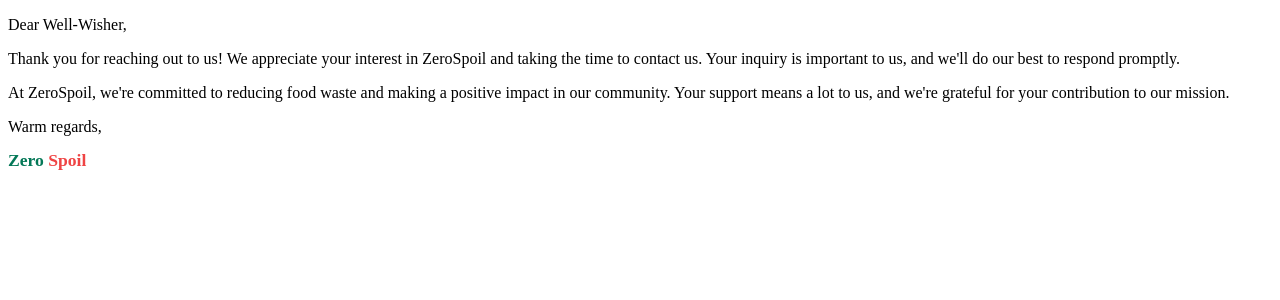
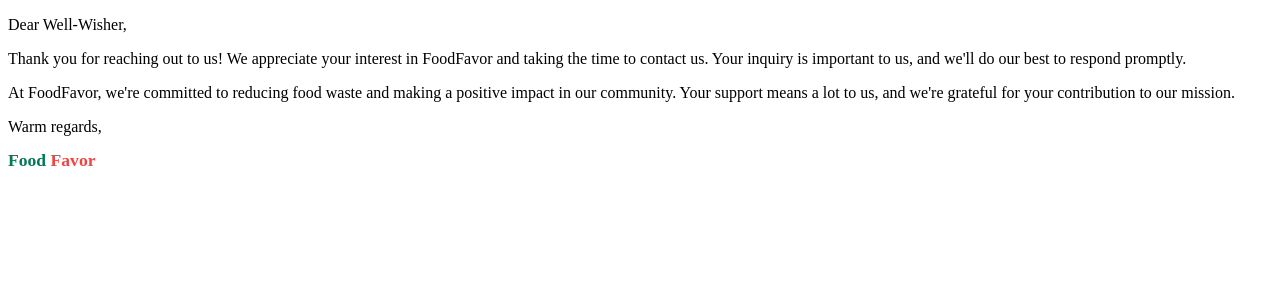
Before and after one commit to Adity20/FoodFavor, a Django app: template backend/api/templates/contact_us_email.html in a window 1280 px wide. Shown: the top 300 px of the page. Run offline with Django 5.2, Linux system fonts and the light colour scheme; the template is opened without the code that fills it, so the values that code supplies are empty; parts of the project's set-up code (start-up, migrations or seed data) failed here and were passed over.

Commit message:
some more changes

```diff
--- a/backend/api/templates/contact_us_email.html
+++ b/backend/api/templates/contact_us_email.html
@@ -3,7 +3,7 @@
 
 <head>
     <meta charset="UTF-8">
-    <title>Confirmation of Your Food Donation Form Submission - ZeroSpoil</title>
+    <title>Confirmation of Your Food Donation Form Submission - FoodFavor</title>
     <style>
         .text-3xl {
             font-size: 1.1rem;
@@ -31,17 +31,17 @@
         Dear Well-Wisher,
     </p>
     <p>
-        Thank you for reaching out to us! We appreciate your interest in ZeroSpoil and taking the time to contact us.
+        Thank you for reaching out to us! We appreciate your interest in FoodFavor and taking the time to contact us.
         Your inquiry is important to us, and we'll do our best to respond promptly.
     </p>
     <p>
-        At ZeroSpoil, we're committed to reducing food waste and making a positive impact in our community. Your support
+        At FoodFavor, we're committed to reducing food waste and making a positive impact in our community. Your support
         means a lot to us, and we're grateful for your contribution to our mission.
     </p>
     <p>Warm regards,</p>
     <div class="text-3xl font-extrabold">
-        <span class="text-green-500">Zero</span>
-        <span class="text-red-400">Spoil</span>
+        <span class="text-green-500">Food</span>
+        <span class="text-red-400">Favor</span>
     </div>
 </body>
 
--- a/backend/api/templates/donate_food_email.html
+++ b/backend/api/templates/donate_food_email.html
@@ -3,7 +3,7 @@
 
 <head>
     <meta charset="UTF-8">
-    <title>Confirmation of Your Food Donation Form Submission - ZeroSpoil</title>
+    <title>Confirmation of Your Food Donation Form Submission - FoodFavor</title>
     <style>
         .text-3xl {
             font-size: 1.1rem; /* Equivalent to Tailwind's text-3xl */
@@ -23,9 +23,9 @@
 
 <body>
     <p>Dear {{ user_data.fullName }},</p>
-    <p>Thank you for taking the time to fill out our food donation form on ZeroSpoil. We acknowledge receipt of your
+    <p>Thank you for taking the time to fill out our food donation form on FoodFavor. We acknowledge receipt of your
         submission and are grateful for your willingness to donate food to those in need.</p>
-    <p>Your generosity exemplifies the spirit of compassion and community that drives our mission at ZeroSpoil. By
+    <p>Your generosity exemplifies the spirit of compassion and community that drives our mission at FoodFavor. By
         sharing your excess food, you are not only helping to prevent waste but also making a meaningful difference in
         the lives of others.</p>
     <p>Our team will review the details of your donation form and reach out to you shortly to coordinate the next steps.
--- a/backend/api/templates/newsletter_email.html
+++ b/backend/api/templates/newsletter_email.html
@@ -3,7 +3,7 @@
 
 <head>
     <meta charset="UTF-8">
-    <title>Confirmation of Your Food Donation Form Submission - ZeroSpoil</title>
+    <title>Confirmation of Your Food Donation Form Submission - FoodFavor</title>
     <style>
         .text-3xl {
             font-size: 1.1rem;
@@ -37,8 +37,8 @@
     </p>
     <p>Warm regards,</p>
     <div class="text-3xl font-extrabold">
-        <span class="text-green-500">Zero</span>
-        <span class="text-red-400">Spoil</span>
+        <span class="text-green-500">Food</span>
+        <span class="text-red-400">Favor</span>
     </div>
 </body>
 
```
